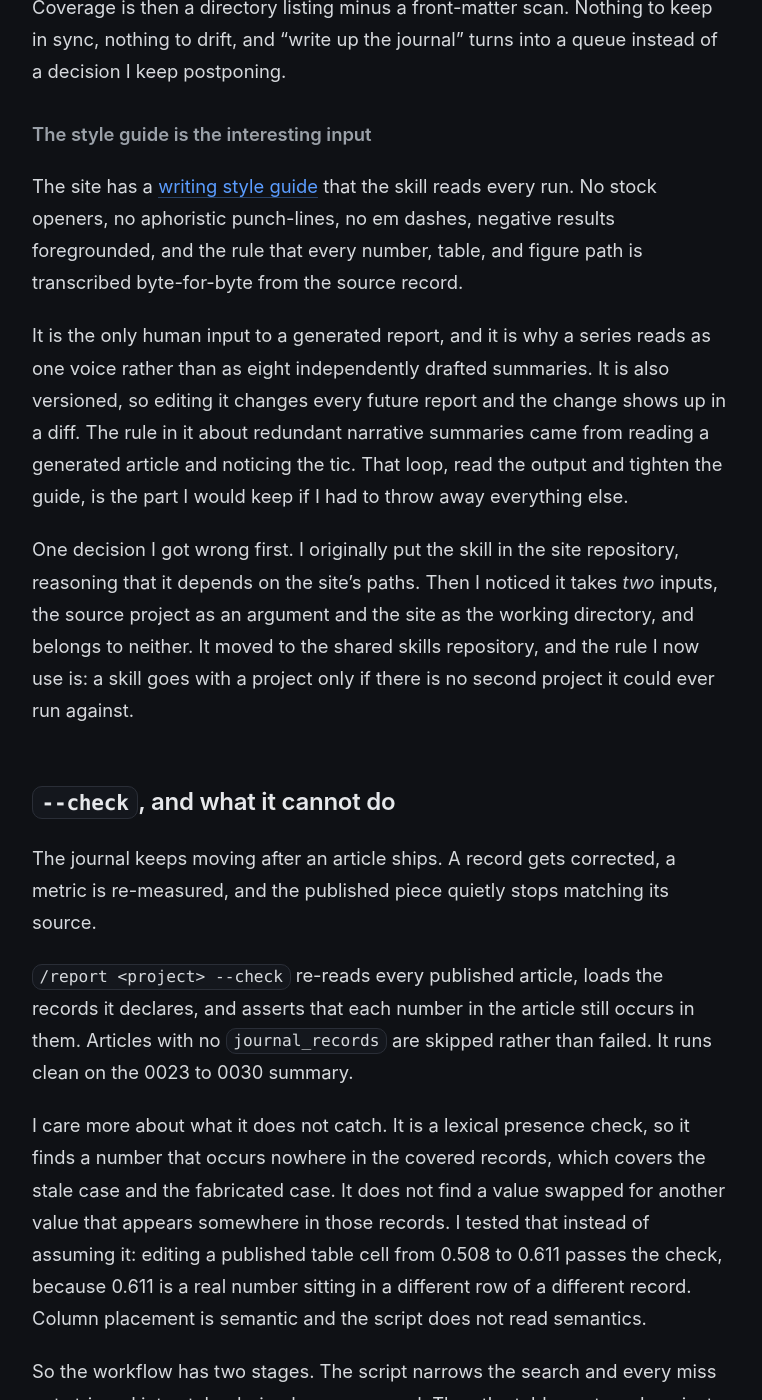
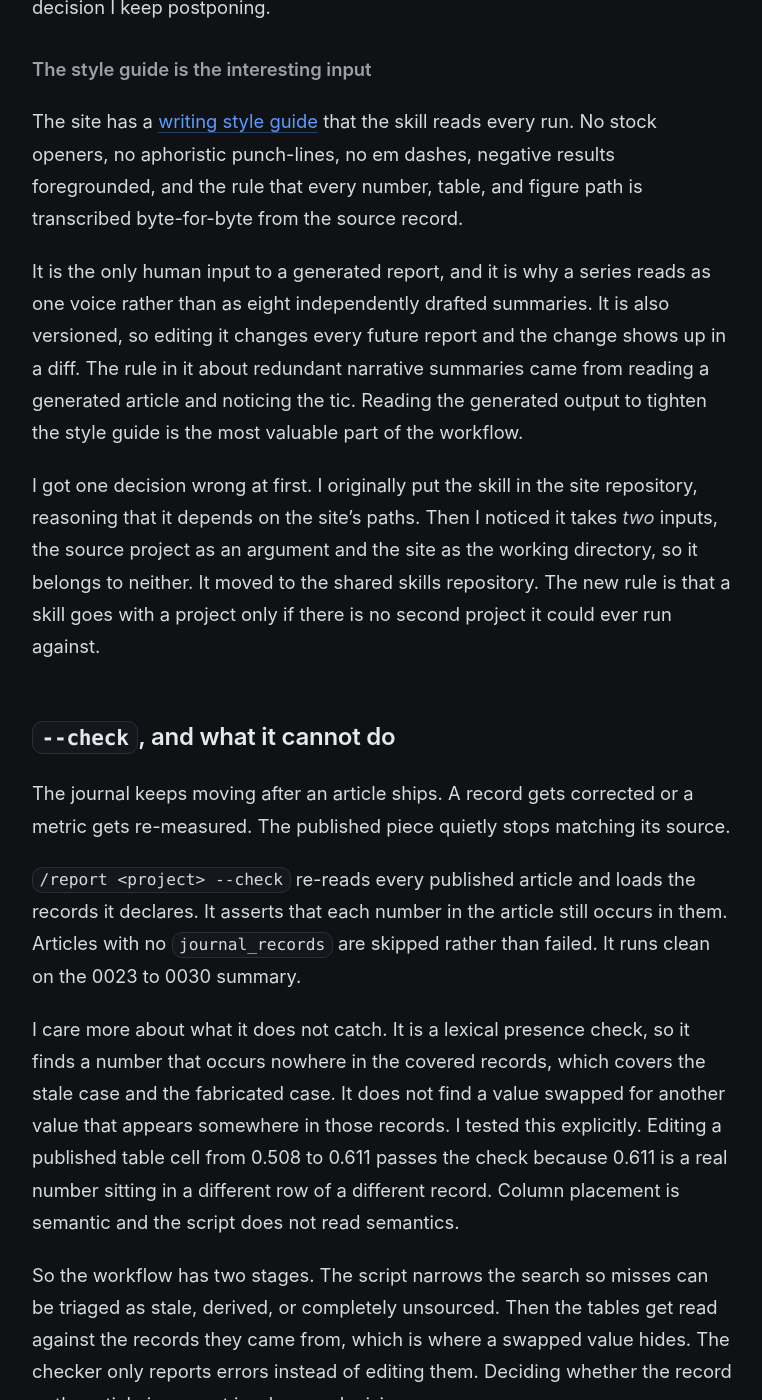
Before and after one commit to rp-playground/rp-playground.github.io, a Jekyll site: the page built from _writing/ml-journal-reporting-pipeline.md, in a window 1280 px wide and 1400 px high, scrolled down 3384 px. Shown: the whole window, without its empty margins (258-1020 px from the left). Built offline with Jekyll 4.4.1, drawn with Linux system fonts in a browser that asks for light colours; some of the changed text lies outside the part shown.

Commit message:
style: adapt ml-journal-reporting-pipeline to writing style guide

````diff
--- a/_writing/ml-journal-reporting-pipeline.md
+++ b/_writing/ml-journal-reporting-pipeline.md
@@ -1,9 +1,9 @@
 ---
 layout: article
 title: "A Reporting Pipeline for an ML Journal"
-subtitle: "Decision records as the source of truth, a slash command that turns a range of them into a published article, and a checker that tells me when one has gone stale"
-description: How I turned the DanteGPT ML journal into published technical reports. Numbered decision records with a fixed schema and pre-registered adoption criteria, an append-only metric history, and a /report Claude Code skill that reads a record range and writes a Jekyll article under a versioned style guide. A --check mode re-verifies published numbers against their source records, and its limits are measured rather than assumed.
-summary: "I keep an ML journal for DanteGPT: numbered decision records with a fixed schema, written before the runs, next to an append-only metric history. Writing them up by hand does not happen, so the write-up is generated. A /report skill takes a project root and a record range, reads the records and a versioned style guide, and produces an article. The style guide is the only human input, and it is what keeps a generated series in one voice. A --check mode re-reads published articles and asserts every number still occurs in its source records; it catches stale and fabricated values, and provably does not catch a value swapped for another value that appears elsewhere in the records."
+subtitle: "Decision records as the source of truth. A slash command publishes them and a checker catches stale numbers."
+description: How I turned the DanteGPT ML journal into published technical reports. The setup uses numbered decision records with a fixed schema and pre-registered adoption criteria alongside an append-only metric history. A /report Claude Code skill reads a record range and writes a Jekyll article under a versioned style guide. A --check mode re-verifies published numbers against their source records. Its limits are measured rather than assumed.
+summary: "I keep an ML journal for DanteGPT: numbered decision records with a fixed schema, written before the runs, next to an append-only metric history. Writing them up by hand does not happen, so the write-up is generated. A /report skill takes a project root and a record range. It reads the records and a versioned style guide to produce an article. The style guide is the only human input, and it is what keeps a generated series in one voice. A --check mode re-reads published articles and asserts every number still occurs in its source records. It catches stale and fabricated values, and it provably does not catch a value swapped for another value that appears elsewhere in the records."
 date: 2026-07-21
 tags: [tooling, claude-code, decision-records, reproducibility, writing, evaluation]
 published: true
@@ -20,8 +20,7 @@ The write-up is the part that does not happen. Eight experiments accumulate, eac
 with its own table and its own verdict, and turning them into something readable
 is an afternoon I never book. So I stopped booking it and generated the write-up
 instead. [The summary of records 0023 to
-0030](/writing/dante-retrieval-decisions-0023-0030/) is the output. This is how
-it works.
+0030](/writing/dante-retrieval-decisions-0023-0030/) is the output.
 
 {:.no_toc}
 
@@ -52,18 +51,9 @@ Every record follows one schema: **failure mode, hypothesis, decision and its
 trade-off, pre-registered criterion, validity and scoping, alternatives, result
 with Δ metrics, follow-up.** `[[id]]` links connect related records.
 
-The schema is what makes a generated summary possible at all. The adoption
-verdict, the criterion, and the deltas always sit in known slots, so summarising
-eight records is extraction rather than interpretation. A model reading free-form
-lab notes has to decide what counted as a win. A model reading these does not,
-because the record already said.
+The schema is what makes a generated summary possible at all. The adoption verdict and the pre-registered criterion always sit in known slots alongside the deltas. Summarising eight records becomes extraction rather than interpretation. A model reading free-form lab notes has to decide what counted as a win. A model reading these does not, because the record already said.
 
-The expensive habit is writing the record *before* the runs, with the primary
-metric and the adoption rule fixed. It is also the one that pays. Two of the
-experiments in that block came back with a +0.007 and a p=0.07, both with a
-plausible story attached, and both got recorded as rejections because the
-threshold was already on paper. I know what I would have done with them
-otherwise.
+Writing the record *before* the runs to fix the primary metric and adoption rule is an expensive habit, but it pays off. Two of the experiments in that block came back with a +0.007 and a p=0.07, both with a plausible story attached, and both got recorded as rejections because the threshold was already on paper. I know what I would have done with them otherwise.
 
 ## The `/report` skill
 
@@ -75,17 +65,9 @@ versioned in a personal skills repository and symlinked into `~/.claude/skills/`
 /report ~/git/rp-playground/play-dantegpt latest
 ```
 
-The first argument is the project root. The skill assumes `docs/ml-journal/`
-underneath it and nothing else, so it works against any repository that adopts
-the layout. The publishing site is the working directory it runs in, and it
-checks that first: `_writing/` and the style guide both present, otherwise stop.
-Running from the wrong repository would drop an article somewhere nothing
-publishes.
+The first argument is the project root. The skill assumes `docs/ml-journal/` underneath it and nothing else, so it works against any repository that adopts the layout. The publishing site is the working directory it runs in. The skill checks the working directory first. If `_writing/` and the style guide are missing, it aborts. Running from the wrong repository would drop an article somewhere nothing publishes.
 
-It then reads the selected records in full, the journal README for the current
-reference configuration, and `metrics/history.jsonl` for cross-record context. It
-writes a Jekyll article with a provenance note, builds the site, and stops before
-committing.
+It then reads the selected records in full. It loads the journal README for the current reference configuration and reads `metrics/history.jsonl` for cross-record context. The skill writes a Jekyll article with a provenance note and builds the site. It stops before committing.
 
 That last part is deliberate. Publication is where a wrong number becomes public,
 so the generator drafts and I read the diff.
@@ -101,9 +83,7 @@ journal_repo: play-dantegpt
 journal_records: "0023-0030"
 ```
 
-Coverage is then a directory listing minus a front-matter scan. Nothing to keep
-in sync, nothing to drift, and "write up the journal" turns into a queue instead
-of a decision I keep postponing.
+Coverage is then a directory listing minus a front-matter scan. There is no separate state file to drift. "Write up the journal" turns into a queue rather than a decision I keep postponing.
 
 ### The style guide is the interesting input
 
@@ -114,47 +94,21 @@ and figure path is transcribed byte-for-byte from the source record.
 
 It is the only human input to a generated report, and it is why a series reads as
 one voice rather than as eight independently drafted summaries. It is also
-versioned, so editing it changes every future report and the change shows up in a
-diff. The rule in it about redundant narrative summaries came from reading a
-generated article and noticing the tic. That loop, read the output and tighten the
-guide, is the part I would keep if I had to throw away everything else.
+versioned, so editing it changes every future report and the change shows up in a diff. The rule in it about redundant narrative summaries came from reading a generated article and noticing the tic. Reading the generated output to tighten the style guide is the most valuable part of the workflow.
 
-One decision I got wrong first. I originally put the skill in the site
-repository, reasoning that it depends on the site's paths. Then I noticed it takes
-*two* inputs, the source project as an argument and the site as the working
-directory, and belongs to neither. It moved to the shared skills repository, and
-the rule I now use is: a skill goes with a project only if there is no second
-project it could ever run against.
+I got one decision wrong at first. I originally put the skill in the site repository, reasoning that it depends on the site's paths. Then I noticed it takes *two* inputs, the source project as an argument and the site as the working directory, so it belongs to neither. It moved to the shared skills repository. The new rule is that a skill goes with a project only if there is no second project it could ever run against.
 
 ## `--check`, and what it cannot do
 
-The journal keeps moving after an article ships. A record gets corrected, a
-metric is re-measured, and the published piece quietly stops matching its source.
+The journal keeps moving after an article ships. A record gets corrected or a metric gets re-measured. The published piece quietly stops matching its source.
 
-`/report <project> --check` re-reads every published article, loads the records it
-declares, and asserts that each number in the article still occurs in them.
-Articles with no `journal_records` are skipped rather than failed. It runs clean
-on the 0023 to 0030 summary.
+`/report <project> --check` re-reads every published article and loads the records it declares. It asserts that each number in the article still occurs in them. Articles with no `journal_records` are skipped rather than failed. It runs clean on the 0023 to 0030 summary.
 
-I care more about what it does not catch. It is a lexical presence check, so it
-finds a number that occurs nowhere in the covered records, which covers the stale
-case and the fabricated case. It does not find a value swapped for another value
-that appears somewhere in those records. I tested that instead of assuming it:
-editing a published table cell from 0.508 to 0.611 passes the check, because
-0.611 is a real number sitting in a different row of a different record. Column
-placement is semantic and the script does not read semantics.
+I care more about what it does not catch. It is a lexical presence check, so it finds a number that occurs nowhere in the covered records, which covers the stale case and the fabricated case. It does not find a value swapped for another value that appears somewhere in those records. I tested this explicitly. Editing a published table cell from 0.508 to 0.611 passes the check because 0.611 is a real number sitting in a different row of a different record. Column placement is semantic and the script does not read semantics.
 
-So the workflow has two stages. The script narrows the search and every miss gets
-triaged into stale, derived, or unsourced. Then the tables get read against the
-records they came from, which is where a swapped value hides. And the checker
-reports without editing, because deciding which side is right, the record or the
-article, is not a call to hand to the thing that wrote the article.
+So the workflow has two stages. The script narrows the search so misses can be triaged as stale, derived, or completely unsourced. Then the tables get read against the records they came from, which is where a swapped value hides. The checker only reports errors instead of editing them. Deciding whether the record or the article is correct is a human decision.
 
-Building the checker also turned up two things I would not have predicted. The
-first run failed on `33,320` and `36,392`, which were not errors at all: the
-records write them with the Italian thousands separator, `33.320`. And the
-provenance block had to be excluded, because the model name and the source commit
-describe the generation run rather than the journal.
+Building the checker also turned up two things I would not have predicted. The first run failed on `33,320` and `36,392`, which were not errors. The records write them with the Italian thousands separator, `33.320`. And the provenance block had to be excluded, because the model name and the source commit describe the generation run rather than the journal.
 
 ## Where the model name goes
 
@@ -162,26 +116,17 @@ Every generated report opens with a provenance blockquote naming the model that
 wrote it, the skill, the source repository, and the commit SHA of the journal it
 read.
 
-The model name is the part I would not drop. A reader has to know which system
-produced a report to weigh it, the answer changes between runs, and it is exactly
-the field that a generator would happily copy from the previous article if the
-skill did not tell it not to. The skill tells it not to, and to ask rather than
-guess when it cannot determine the answer.
+The model name is the part I would not drop. A reader has to know which system produced a report to weigh it. The answer changes between runs. It is exactly the field that a generator would happily copy from the previous article if the skill did not explicitly block it. The skill tells it not to, and to ask rather than guess when it cannot determine the answer.
 
 ## What this is worth
 
-Two things, and they are separable.
+The workflow provides two separate benefits.
 
 The journal pays for itself with or without any of this. Pre-registered criteria
 turned two marginal results into recorded rejections. Control arms overturned a
 conclusion two records old and found a stale ceiling that had been shaping
 priorities. None of that needs a publishing pipeline.
 
-The pipeline changes what the journal is for. Records written to be summarisable
-by a machine are also records written to be read by a person six months later,
-and the discipline that makes a generated report trustworthy, fixed slots and
-criteria on paper before the runs, is the same discipline that makes the journal
-worth keeping. The write-up stopped being an afternoon I never book.
+The pipeline changes what the journal is for. Writing records to be summarisable by a machine makes them readable by a person six months later. The discipline that makes a generated report trustworthy is the same discipline that makes the journal worth keeping. Both require fixed slots and criteria recorded before the runs. The write-up stopped being an afternoon I never book.
 
-Still queued: a scheduled run that opens a draft once the number of unreported
-records crosses a threshold.
+I still need to add a scheduled run that opens a draft once the number of unreported records crosses a threshold.
````
